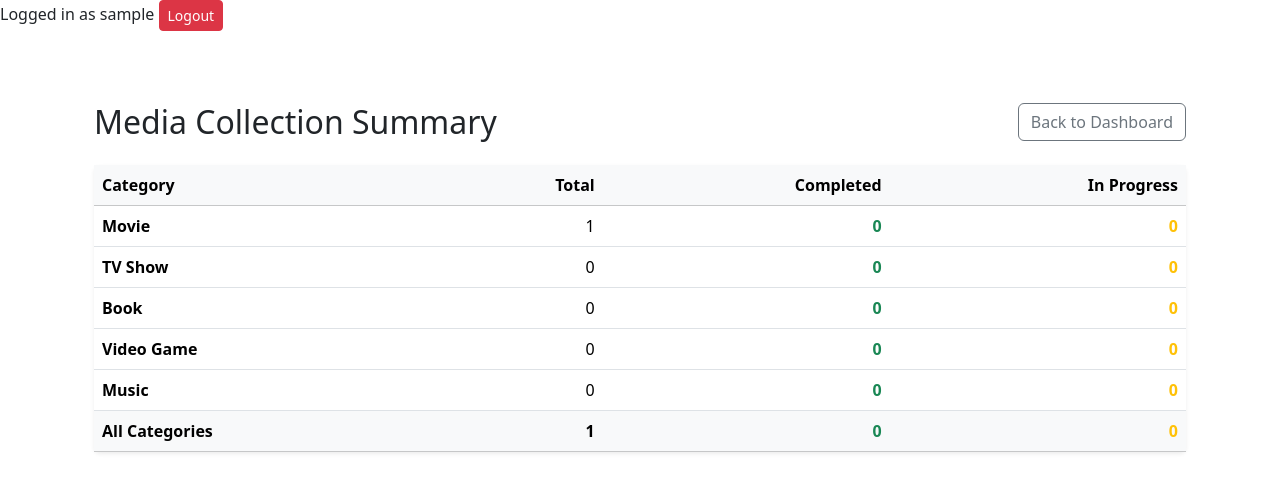
After one commit to colton44-dotcom/mediacollectiontracker, a Django app: page /summary/ in a window 1280 px wide. The commit adds this page. Shown: the top 492 px of the page. Run offline with Django 5.2, Linux system fonts and the light colour scheme; a user stored in the database is signed in; tables that the repository leaves empty hold one stand-in row (values such as "Sample post"); parts of the project's set-up code (start-up, migrations or seed data) failed here and were passed over.

Commit message:
Updated ratings and implemented collection summary.

```diff
--- a/media/forms.py
+++ b/media/forms.py
@@ -10,7 +10,7 @@ class MediaItemForm(forms.ModelForm):
             'media_type',
             'genre',
             'release_year',
-            'personal_rating',
             'status',
+            'rating',
             'notes',
         ]
--- /dev/null
+++ b/media/templates/media/collection_summary.html
@@ -0,0 +1,50 @@
+{% extends 'base.html' %}
+{% block content %}
+<div class="container py-4">
+
+  <div class="d-flex justify-content-between align-items-center mb-4">
+    <h2 class="mb-0">Media Collection Summary</h2>
+    <a href="{% url 'dashboard' %}" class="btn btn-outline-secondary">Back to Dashboard</a>
+  </div>
+
+  <div class="card border-0 shadow-sm">
+    <div class="table-responsive">
+      <table class="table table-hover align-middle mb-0">
+        <thead class="table-light">
+          <tr>
+            <th scope="col">Category</th>
+            <th scope="col" class="text-end">Total</th>
+            <th scope="col" class="text-end">Completed</th>
+            <th scope="col" class="text-end">In Progress</th>
+          </tr>
+        </thead>
+        <tbody>
+          {% for row in report %}
+            <tr>
+              <td class="fw-semibold">{{ row.label }}</td>
+              <td class="text-end">{{ row.total }}</td>
+              <td class="text-end text-success fw-semibold">{{ row.completed }}</td>
+              <td class="text-end text-warning fw-semibold">{{ row.in_progress }}</td>
+            </tr>
+          {% endfor %}
+        </tbody>
+        <tfoot class="table-light fw-bold">
+          <tr>
+            <td>All Categories</td>
+            <td class="text-end">{{ totals.total }}</td>
+            <td class="text-end text-success">{{ totals.completed }}</td>
+            <td class="text-end text-warning">{{ totals.in_progress }}</td>
+          </tr>
+        </tfoot>
+      </table>
+    </div>
+  </div>
+
+  {% if totals.total == 0 %}
+    <p class="text-muted mt-3">
+      No items yet — <a href="{% url 'add_media' %}">add your first item</a> to populate this report.
+    </p>
+  {% endif %}
+
+</div>
+{% endblock %}
--- a/media/urls.py
+++ b/media/urls.py
@@ -7,4 +7,5 @@ urlpatterns = [
     path('edit-media/<int:media_id>/', views.edit_media, name='edit_media'),
     path('delete-media/<int:media_id>/', views.delete_media, name='delete_media'),
     path('status-report/', views.media_status_report, name='media_status_report'),
+    path('summary/', views.media_collection_summary, name='media_collection_summary'),
 ]
--- a/media/views.py
+++ b/media/views.py
@@ -2,6 +2,8 @@ from django.shortcuts import render, redirect, get_object_or_404
 from django.contrib import messages
 from django.contrib.auth.decorators import login_required
 from .forms import MediaItemForm
+from django.db.models import Count, Q
+from django.shortcuts import render
 from .models import Media
 
 
@@ -75,3 +77,46 @@ def media_status_report(request):
     }
 
     return render(request, 'media/status_report.html', context)
+
+@login_required
+def media_collection_summary(request):
+    user_items = Media.objects.filter(user=request.user)
+
+    # One group-by query: counts per media_type
+    raw = (
+        user_items
+        .values('media_type')
+        .annotate(
+            total=Count('id'),
+            completed=Count('id', filter=Q(status='Completed')),
+            in_progress=Count('id', filter=Q(status='In Progress')),
+        )
+    )
+    by_type = {row['media_type']: row for row in raw}
+
+    # Iterate the model's choices so zero-count categories still appear
+    choices = list(Media._meta.get_field('media_type').choices or [])
+    if not choices:
+        choices = [(v, v) for v in user_items.values_list('media_type', flat=True).distinct()]
+
+    report = []
+    totals = {'total': 0, 'completed': 0, 'in_progress': 0}
+
+    for value, label in choices:
+        row = by_type.get(value, {})
+        entry = {
+            'media_type': value,
+            'label': label,
+            'total': row.get('total', 0),
+            'completed': row.get('completed', 0),
+            'in_progress': row.get('in_progress', 0),
+        }
+        report.append(entry)
+        totals['total'] += entry['total']
+        totals['completed'] += entry['completed']
+        totals['in_progress'] += entry['in_progress']
+
+    return render(request, 'media/collection_summary.html', {
+        'report': report,
+        'totals': totals,
+    })
```
Also changed, not shown: accounts/templates/accounts/dashboard.html (+13 -16 lines), media/models.py (+7 -1 lines), media/migrations/0002_media_rating.py (added), media/migrations/0003_remove_media_personal_rating.py (added).
